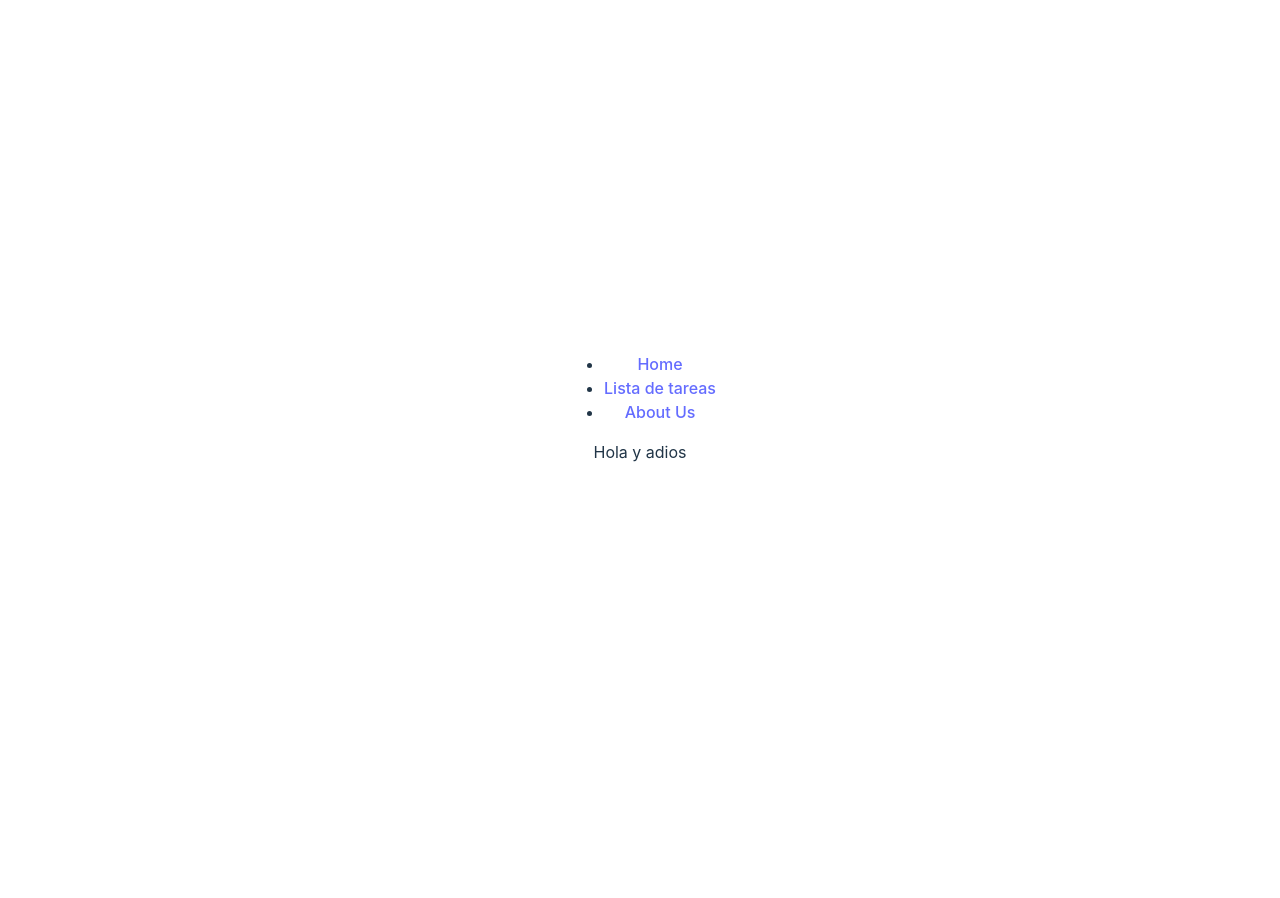
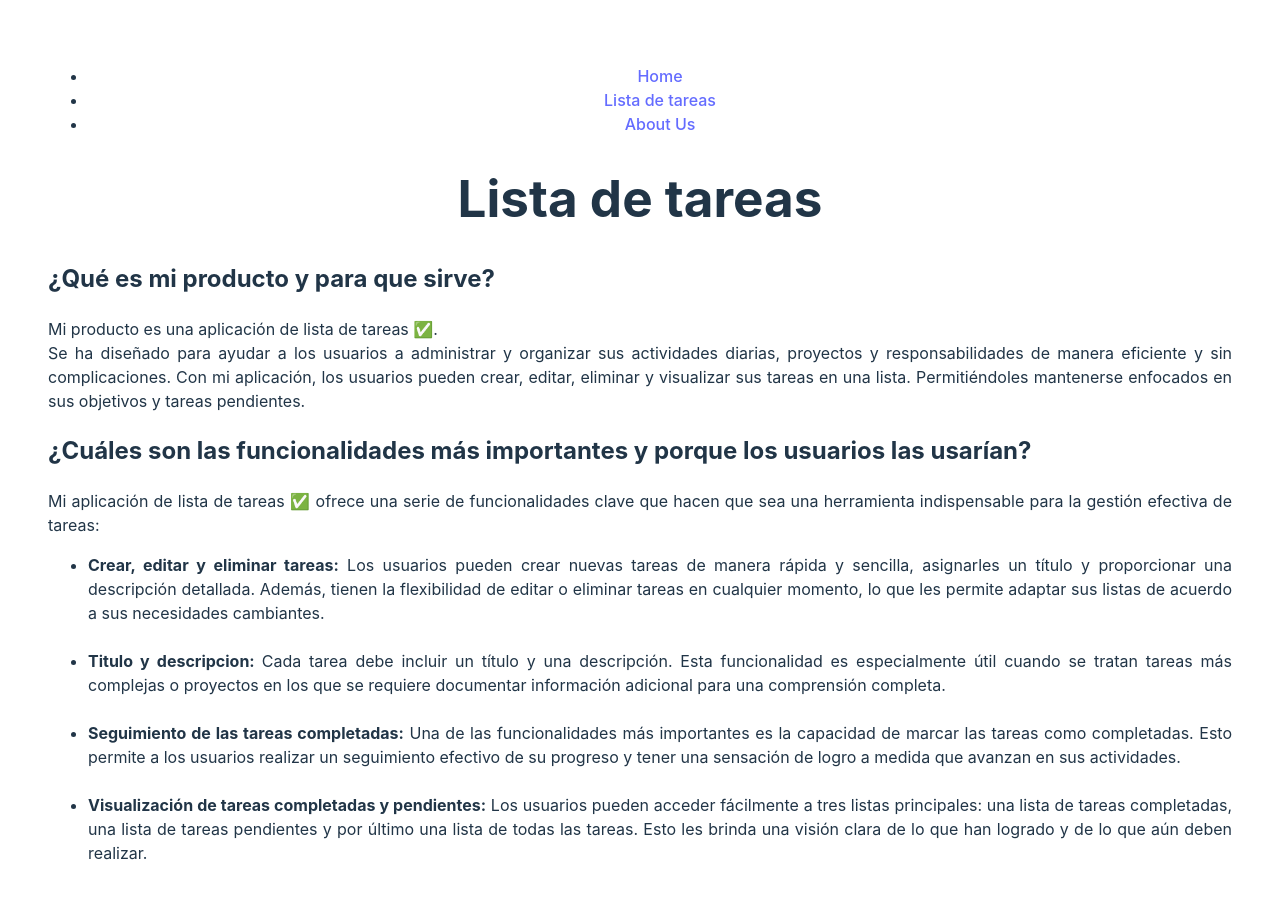
Before and after one commit to Jhairo123/task-list, a React (Vite) app: page /Home in a window 1280 px wide. Shown: the top 898 px of the page. Before the commit the page ends 800 px from the top, so only its background shows below. Built offline with nearby package versions, Linux system fonts and the light colour scheme.

Commit message:
change(content) page HomePage.jsx

```diff
--- a/src/pages/HomePage.jsx
+++ b/src/pages/HomePage.jsx
@@ -1,3 +1,65 @@
 export function HomePage() {
-  return <main>Hola y adios</main>;
+  return (
+    <>
+      <h1>Lista de tareas</h1>
+      <div style={{ textAlign: "justify", textJustify: "inter-word" }}>
+        <h2>¿Qué es mi producto y para que sirve?</h2>
+        <p>
+          Mi producto es una aplicación de lista de tareas ✅.
+          <br />
+          Se ha diseñado para ayudar a los usuarios a administrar y organizar
+          sus actividades diarias, proyectos y responsabilidades de manera
+          eficiente y sin complicaciones. Con mi aplicación, los usuarios pueden
+          crear, editar, eliminar y visualizar sus tareas en una lista.
+          Permitiéndoles mantenerse enfocados en sus objetivos y tareas
+          pendientes.
+        </p>
+        <h2>
+          ¿Cuáles son las funcionalidades más importantes y porque los usuarios
+          las usarían?
+        </h2>
+        <p>
+          Mi aplicación de lista de tareas ✅ ofrece una serie de
+          funcionalidades clave que hacen que sea una herramienta indispensable
+          para la gestión efectiva de tareas:
+        </p>
+        <nav>
+          <ul>
+            <li>
+              <b> Crear, editar y eliminar tareas:</b> Los usuarios pueden crear
+              nuevas tareas de manera rápida y sencilla, asignarles un título y
+              proporcionar una descripción detallada. Además, tienen la
+              flexibilidad de editar o eliminar tareas en cualquier momento, lo
+              que les permite adaptar sus listas de acuerdo a sus necesidades
+              cambiantes.
+            </li>
+            <br />
+            <li>
+              <b>Titulo y descripcion: </b>
+              Cada tarea debe incluir un título y una descripción. Esta
+              funcionalidad es especialmente útil cuando se tratan tareas más
+              complejas o proyectos en los que se requiere documentar
+              información adicional para una comprensión completa.
+            </li>
+            <br />
+            <li>
+              <b>Seguimiento de las tareas completadas:</b> Una de las
+              funcionalidades más importantes es la capacidad de marcar las
+              tareas como completadas. Esto permite a los usuarios realizar un
+              seguimiento efectivo de su progreso y tener una sensación de logro
+              a medida que avanzan en sus actividades.
+            </li>
+            <br />
+            <li>
+              <b>Visualización de tareas completadas y pendientes:</b> Los
+              usuarios pueden acceder fácilmente a tres listas principales: una
+              lista de tareas completadas, una lista de tareas pendientes y por
+              último una lista de todas las tareas. Esto les brinda una visión
+              clara de lo que han logrado y de lo que aún deben realizar.
+            </li>
+          </ul>
+        </nav>
+      </div>
+    </>
+  );
 }
```
